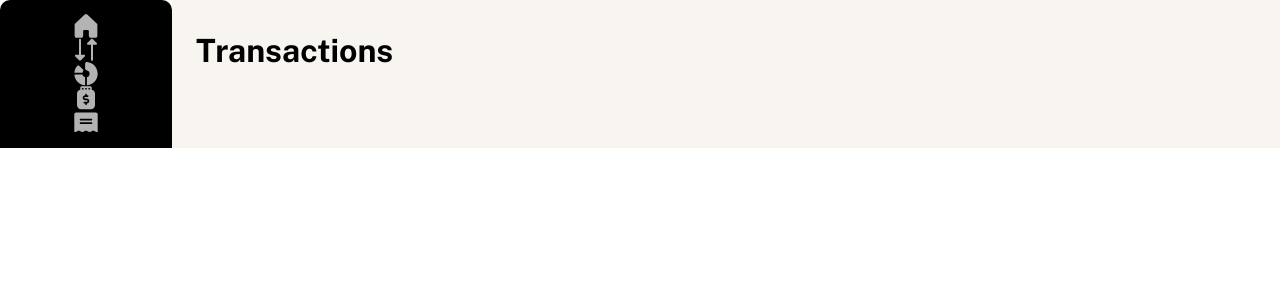
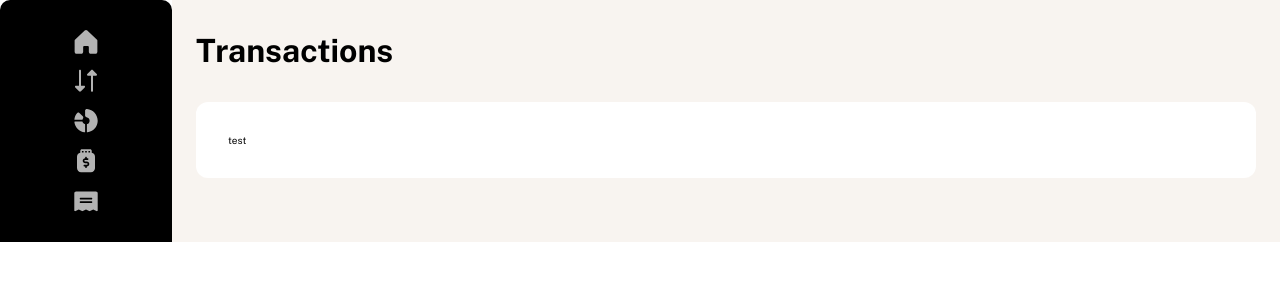
Before and after one commit to mhjarvis/personal-finance-application, a React (Vite) app: page / in a window 1280 px wide. Shown: the top 300 px of the page. Built offline with nearby package versions, Linux system fonts and the light colour scheme.

Commit message:
Add layout and styling page

```diff
--- /dev/null
+++ b/src/layouts/CardLayout/CardLayout.module.css
@@ -0,0 +1,13 @@
+.container {
+	background-color: var(--white);
+	border-radius: 12px;
+	padding: 2rem 1.6rem;
+	margin: 3.2rem 0 2.4rem 0;
+}
+
+@media screen and (min-width: 768px) {
+	.container {
+		margin: 3.2rem 0;
+		padding: 3.2rem;
+	}
+}
--- a/src/pages/Transactions/Transactions.jsx
+++ b/src/pages/Transactions/Transactions.jsx
@@ -2,12 +2,14 @@
 import MainLayout from "../../layouts/MainLayout/MainLayoutl";
 import NavigationLayout from "../../layouts/NavigationLayout/NavigationLayout";
 import TransactionHeader from "../../features/Transactions/Header/TransactionHeader";
+import CardLayout from "../../layouts/CardLayout/CardLayout";
 
 export default function Transactions() {
 	return (
 		<div className={styles.transactions}>
 			<MainLayout>
 				<TransactionHeader />
+				<CardLayout />
 			</MainLayout>
 			<NavigationLayout />
 		</div>
```
